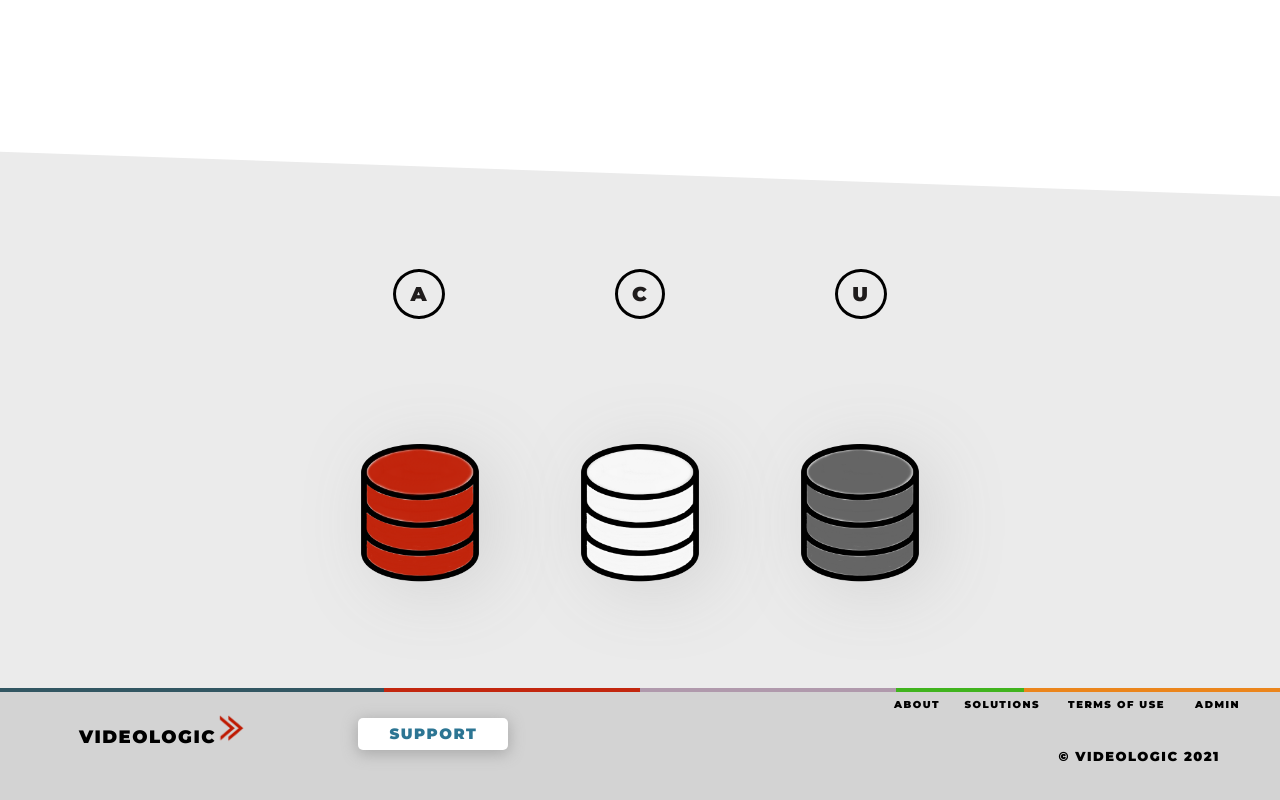
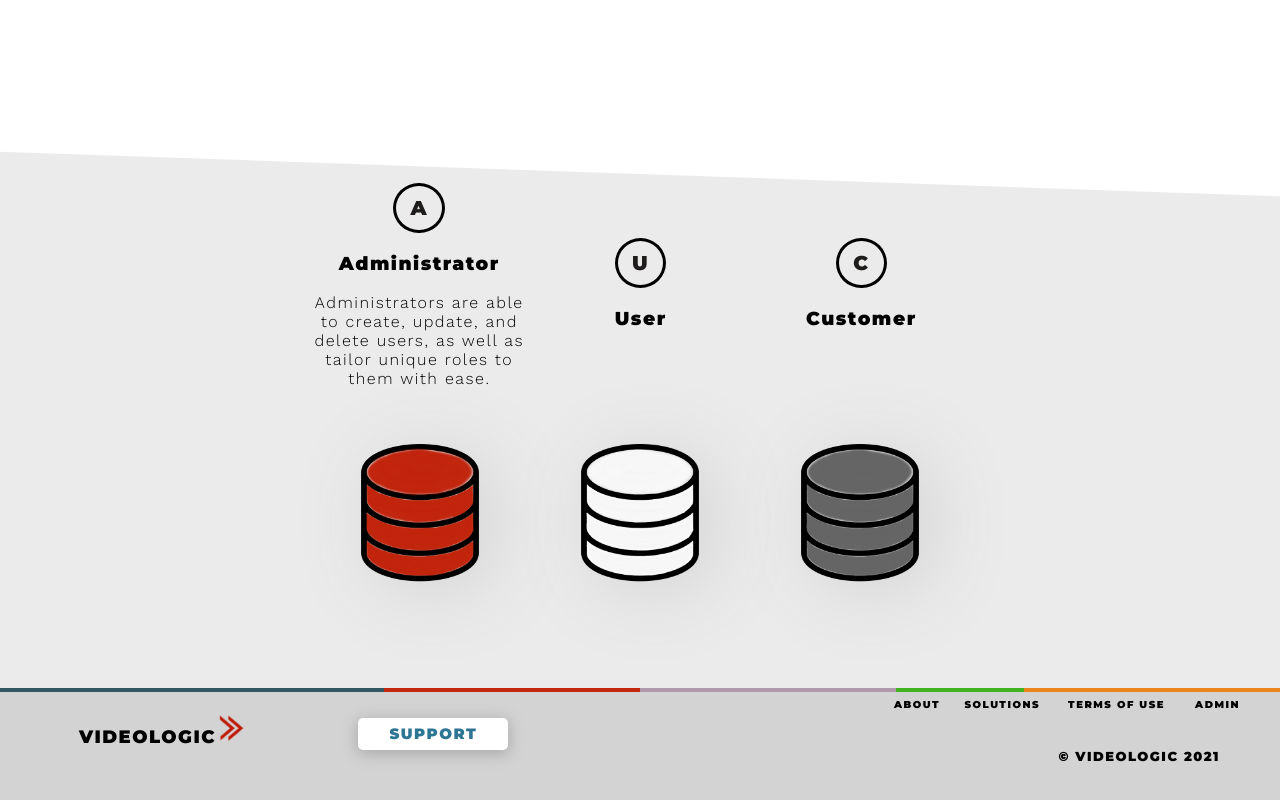
Before and after one commit to puleri/Videologic-Miniapp, a React (Create React App) app in the folder client/: page /#/ in a window 1280 px wide. Shown: the part 1183-1983 px from the top of the page. Built offline with nearby package versions, Linux system fonts and the light colour scheme.

Commit message:
added some copy to the landing page for the admin role

```diff
--- a/client/src/components/LandingPage/LandingPage.js
+++ b/client/src/components/LandingPage/LandingPage.js
@@ -32,7 +32,21 @@ class LandingPage extends Component {
 
           <div className="landing-4">
               <div id="db-icons">
-                <label className="db1">A</label><label className="db1">C</label><label className="db1">U</label>
+                <div className="db-group">
+                  <label className="db1">A</label>
+                  <h3>Administrator</h3>
+                  <p>Administrators are able to create, update, and delete users, as well as tailor unique roles to them with ease.</p>
+                </div>
+
+                <div className="db-group">
+                  <label className="db1">U</label>
+                  <h3>User</h3>
+                </div>
+
+                <div className="db-group">
+                  <label className="db1">C</label>
+                  <h3>Customer</h3>
+                </div>
               </div>
               <img className="landing-database" src={database} alt="database"/>
               <img className="landing-database" src={database_white} alt="database white"/>
```
